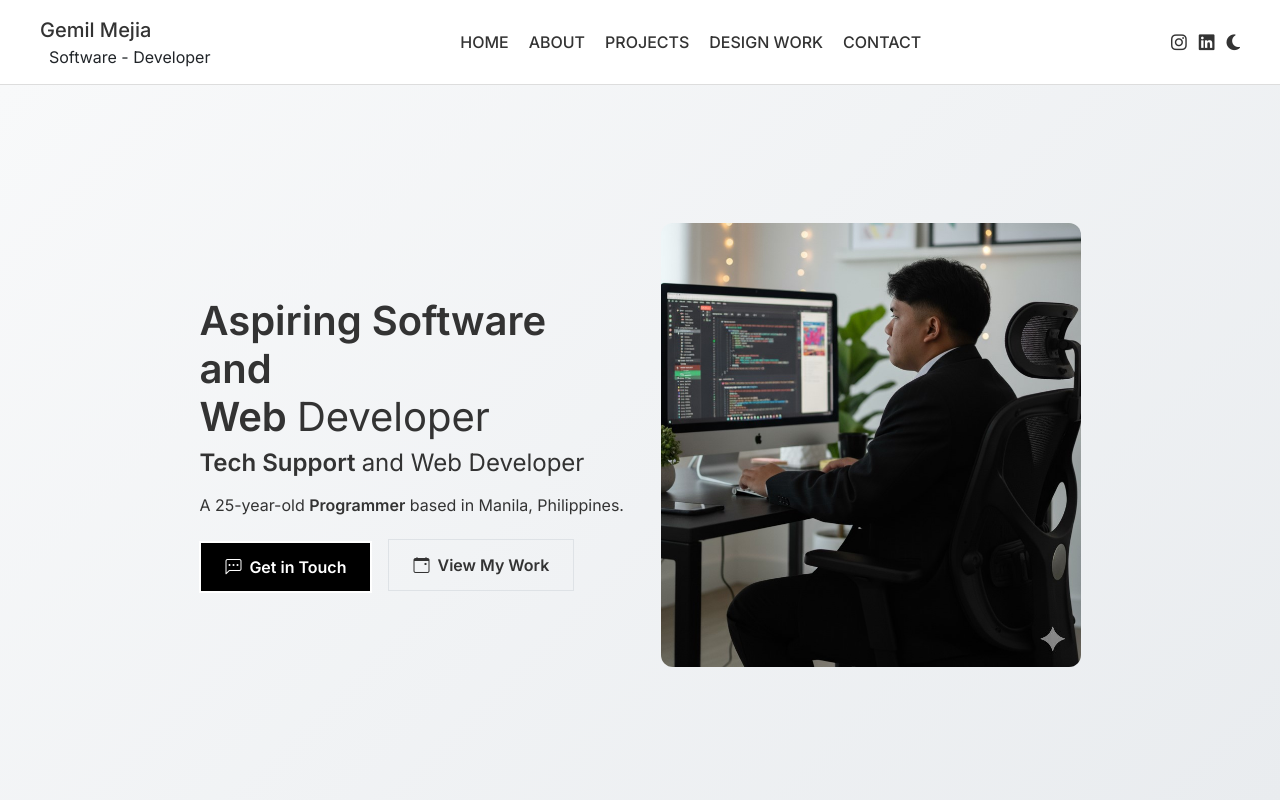
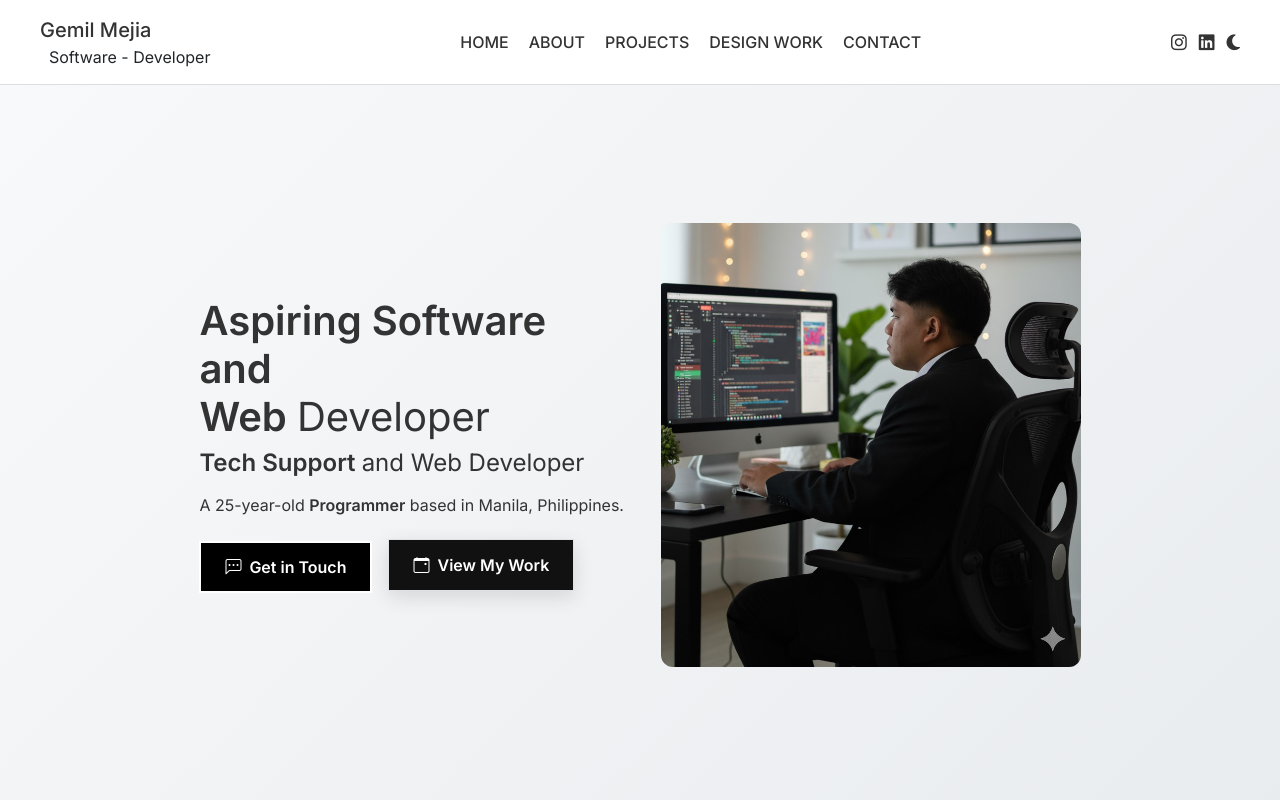
Before and after one commit to gemilmejia/portfolio, an Angular app: page / in a window 1280 px wide. In both pictures the pointer is over the link "View My Work". Shown: the top 800 px of the page. Built offline with nearby package versions, Linux system fonts and the light colour scheme.

Commit message:
fix: Update hero buttons darkmode and lightmode button

```diff
--- a/src/app/hero/hero.component.scss
+++ b/src/app/hero/hero.component.scss
@@ -93,15 +93,34 @@ body .hero-text p {
 }
 
 .hero-buttons .btn-light {
-  background: var(--bg-card);
-  color: var(--text-h1);
-  border-color: var(--text-h1);
+  background: #ffffff;
+  color: #111111;
+  border-color: #111111;
+  transition: background-color 0.25s ease, color 0.25s ease, border-color 0.25s ease, transform 0.18s ease;
 }
 
 .hero-buttons .btn-light:hover {
-  background: var(--bg-glass);
-  color: var(--text-h1);
-  border-color: var(--text-h1);
+  background: #111111;
+  color: #ffffff;
+  border-color: #111111;
+  box-shadow: 0 6px 20px rgba(0, 0, 0, 0.12);
+  transform: translateY(-2px);
+}
+
+.dark-mode .hero-buttons .btn-light,
+/* Ensure dark-mode host or body doesn't override CTA styling */
+body.dark-mode .hero-buttons .btn-light,
+.dark-mode .hero-buttons .btn-light {
+  background: #ffffff !important;
+  color: #111111 !important;
+  border-color: #111111 !important;
+}
+
+body.dark-mode .hero-buttons .btn-light:hover,
+.dark-mode .hero-buttons .btn-light:hover {
+  background: #111111 !important;
+  color: #ffffff !important;
+  border-color: #111111 !important;
 }
 
 /* RESPONSIVE HERO */
```
